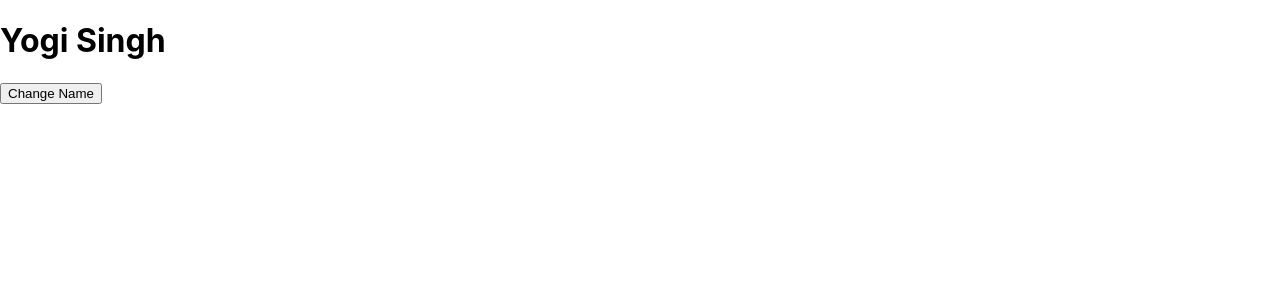
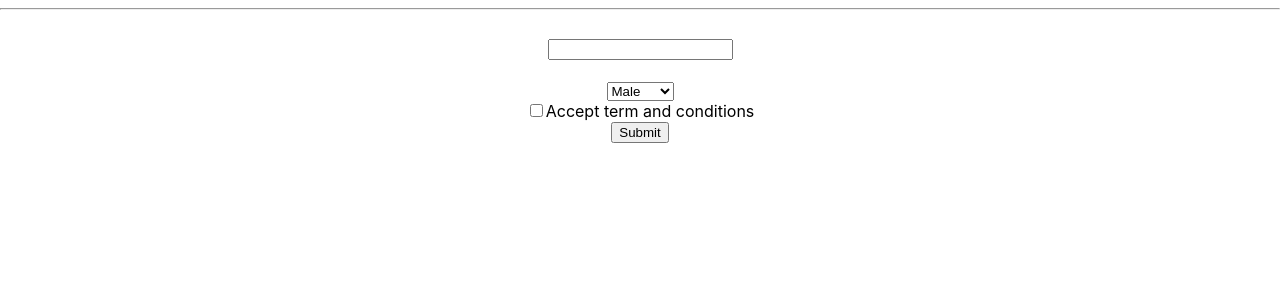
Before and after one commit to theyogender/Reactjs, a React (Create React App) app in the folder reactjs/: page / in a window 1280 px wide. Shown: the top 300 px of the page. Built offline with nearby package versions, Linux system fonts and the light colour scheme.

Commit message:
Form in react

```diff
--- a/reactjs/src/App.js
+++ b/reactjs/src/App.js
@@ -6,10 +6,13 @@ import ClassBcompo from './Components/ClassBcompo';
 import State from './Components/Alert';
 import Prop from './Components/Prop';
 import { useState } from 'react';
+// import Input from './Components/Input';
+import Form from './Components/Form';
 
 function App() {
 
   const [n,u]=useState('Yogi Singh')
+
 
   return (
    <div>
@@ -17,8 +20,10 @@ function App() {
     {/* <Fcompo/> */}
     {/* <ClassBcompo/> */}
     {/* <State/> */}
-    <Prop  name={n}/>
-    <button onClick={()=>{u('Yogender Kumar Singh')}}>Change Name</button>
+    {/* <Prop  name={n}  f={pf}/> */}
+    {/* <button onClick={()=>{u('Yogender Kumar Singh')}}>Change Name</button> */}
+    {/* <Input /> */}
+    < Form />
    </div>
   );
 }
@@ -36,5 +41,5 @@ function Fcomponent(){    //Function Base component
 
 export default App;
 
-//eval "$(ssh-agent -s)"
-//ssh-add -l
+// eval "$(ssh-agent -s)"
+// ssh-add -l
--- /dev/null
+++ b/reactjs/src/Components/Form.js
@@ -0,0 +1,31 @@
+import { useState } from "react"
+export default function Form()
+{
+    let [name,setname]=useState('')
+    let [gender,setgender]=useState('')
+    let [tnc,settnc]=useState(false)
+    function gd(e){
+         e.preventDefault()
+         console.log(name,gender,tnc)
+    }
+
+    return(
+        <div>
+            <hr/><br/>
+            <center>
+            <form  onSubmit={gd}>
+                <input type='text' onChange={(e)=>(setname(e.target.value))} /><br/><br/>
+                <select onChange={(e)=>(setgender(e.target.value))}>
+                    <option>Male</option>
+                    <option>Female</option>
+                    <option>Others</option>
+                </select><br/>
+                <input type="checkbox" onChange={(e)=>(settnc(e.target.value))}/><span>Accept term and conditions</span>
+                <br/>
+                <button type="Submit">Submit</button>
+
+            </form>
+            </center>
+        </div>
+    )
+}
--- /dev/null
+++ b/reactjs/src/Components/Input.js
@@ -0,0 +1,33 @@
+import {useState} from "react"
+export default function Input(){
+    let [d,s]=useState(null)
+    let [p,ps]=useState(null)
+    let uc,lc=null
+     function gdata(v){
+        s(v.target.value)
+        ps(null)
+
+     }
+    function UpC(){
+        uc=d.toUpperCase()
+       ps(uc)
+    }
+    function LwC(){
+        uc=d.toLowerCase()
+       ps(uc)
+    }
+
+    return(
+        <center>
+            <hr />
+
+            <input type="text" onChange={gdata}/>
+             <button onClick={LwC} >Lower Case</button>
+             <button onClick={UpC} >Upper Case</button>
+             {
+                p?<h2>{p}</h2>:null
+             }
+        </center>
+
+    )
+}
--- a/reactjs/src/Components/Prop.js
+++ b/reactjs/src/Components/Prop.js
@@ -5,6 +5,7 @@ function Prop(p){
     return(
         <div>
             <h1>{p.name}</h1>
+            <h2>{p.pf()}</h2>
         </div>
     )
 
```
